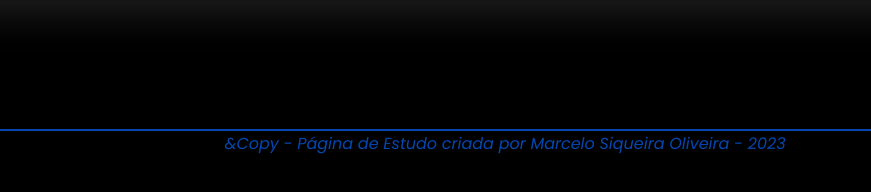
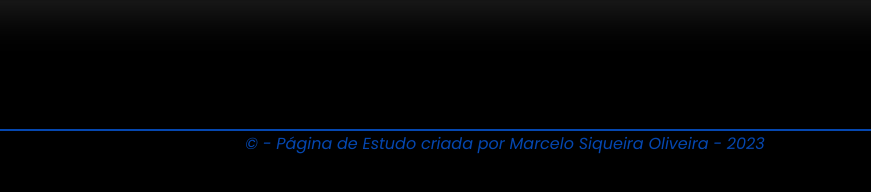
Before and after one commit to Marcelitos77/Marcelitos77-Pagina-Profissional-Estudo, a plain HTML site: page index.html in a window 1280 px wide. Shown: the part 2520-2712 px from the top of the page, 135-1006 px from the left. Drawn offline with nearby package versions, Linux system fonts and the light colour scheme.

Commit message:
Update index.html

```diff
--- a/index.html
+++ b/index.html
@@ -150,7 +150,7 @@
             </div><!--flex-->
             </div><!--line-footer-->
             <div class="line-footer borda">
-                <p>&Copy - Página de Estudo criada por Marcelo Siqueira Oliveira - 2023</p>
+                <p>&copy - Página de Estudo criada por Marcelo Siqueira Oliveira - 2023</p>
             </div><!--line-footer-->
         </div><!--interface-->
     </footer>
```
